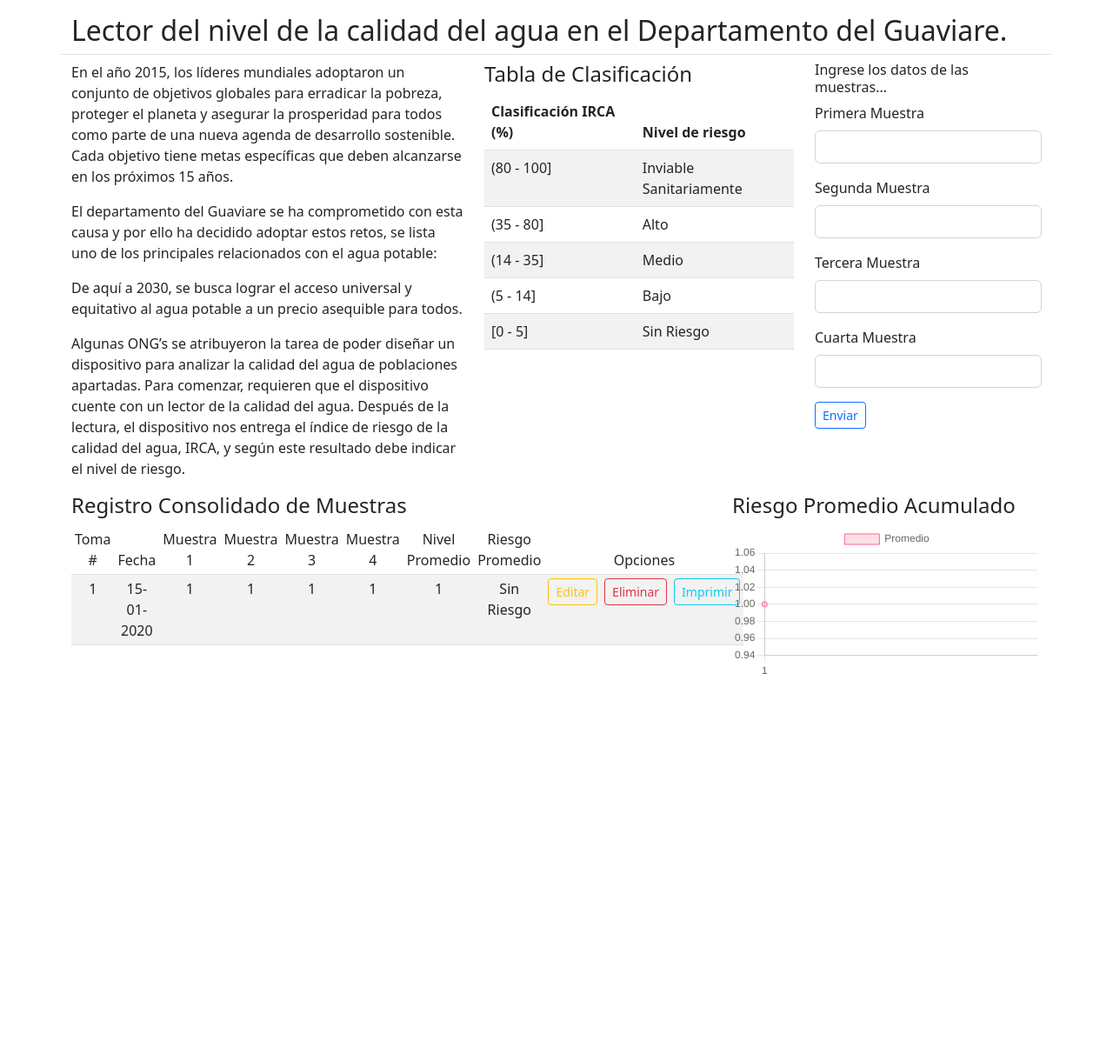
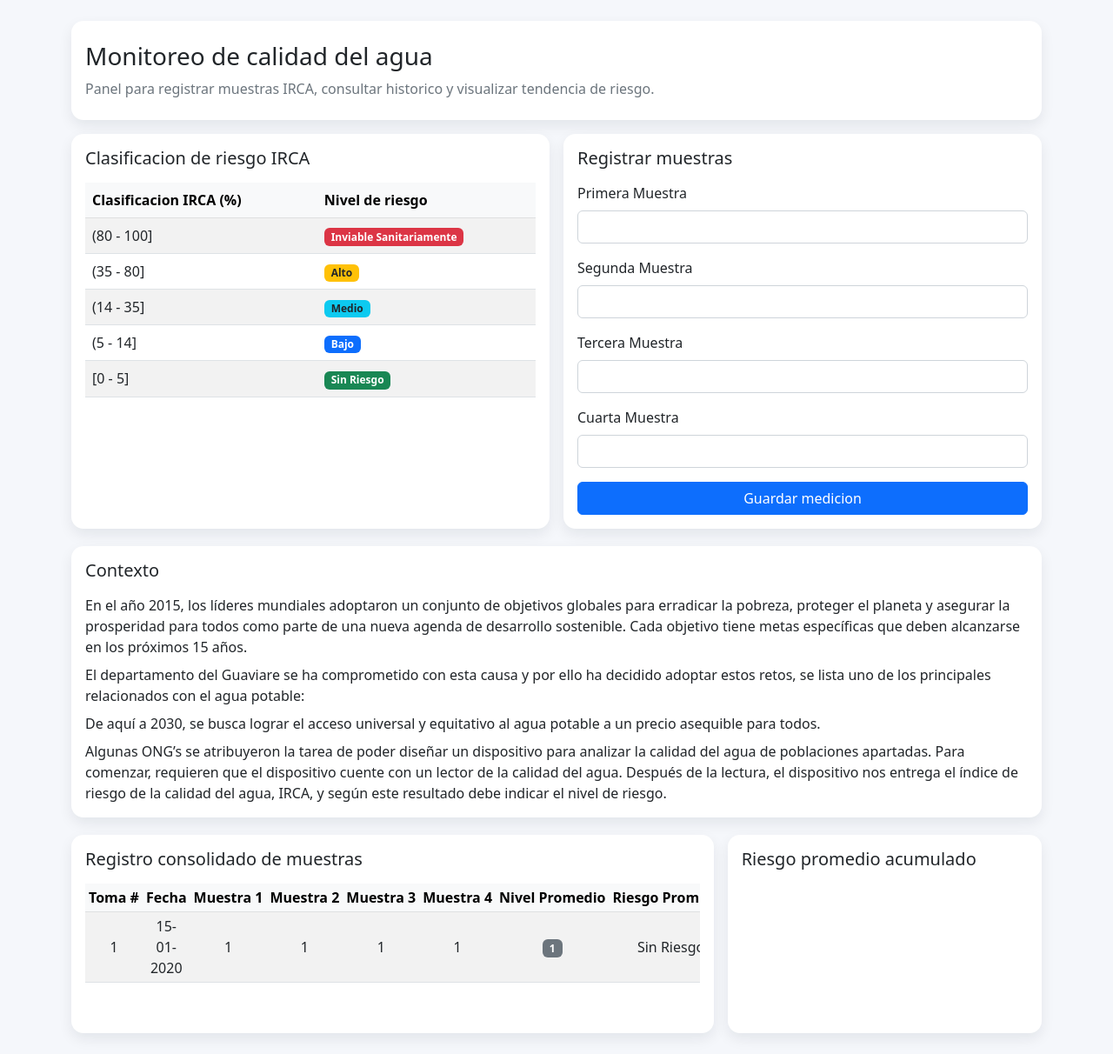
Before and after one commit to jhonhader2/calidad_agua, a PHP site: page / in a window 1280 px wide. Shown: the whole page at 87% size. Before the commit the page ends 775 px from the top, so only its background shows below. Run offline with PHP 8.4, Linux system fonts and the light colour scheme; tables that the repository leaves empty hold one stand-in row (values such as "Sample post"); a map, chart or similar area stays blank.

Commit message:
fix: mejora UX/UI, manejo de BD/timezone y ajustes de esquema SQL (PK unsigned)

```diff
--- a/conexion.php
+++ b/conexion.php
@@ -1,12 +1,22 @@
 <?php
+
+date_default_timezone_set("America/Bogota");
 
 $hostname   = "localhost";
 $user       = "root";
 $password   = null;
 $database   = "calidad_agua";
+$con        = null;
+$dbError    = null;
 
-try {
-    $con = mysqli_connect($hostname, $user, $password, $database);
-} catch (\Throwable $e) {
-    print $e->getMessage();
+mysqli_report(MYSQLI_REPORT_OFF);
+
+$con = mysqli_connect($hostname, $user, $password);
+
+if (!$con) {
+    $dbError = "No fue posible conectar con el servidor de base de datos.";
+} elseif (!mysqli_select_db($con, $database)) {
+    $dbError = "La base de datos configurada no existe o no esta disponible.";
+} elseif (!mysqli_query($con, "SET time_zone = '-05:00'")) {
+    $dbError = "No fue posible configurar la zona horaria de la base de datos.";
 }
--- a/dataChart.php
+++ b/dataChart.php
@@ -1,29 +1,28 @@
 <?php
 
-require_once("conexion.php");
-require_once("funciones.php");
+require_once "conexion.php";
+require_once "funciones.php";
 
-$query  = "SELECT * FROM datos";
-$result = mysqli_query($con, $query);
+$query     = "SELECT * FROM datos";
+$result    = mysqli_query($con, $query);
+$pos       = 0;
+$etiquetas = [];
+$datos     = [];
 
-if (mysqli_num_rows($result) > 0) {
-    $pos        = 0;
-    $etiquetas  = [];
-    $datos      = [];
-
+if ($result && mysqli_num_rows($result) > 0) {
     while ($data = mysqli_fetch_assoc($result)) {
         $muestras = [$data['muestra1'], $data['muestra2'], $data['muestra3'], $data['muestra4']];
         $promedio = promedio($muestras);
         $pos++;
-        array_push($etiquetas, $pos);
-        array_push($datos, $promedio);
-        $respuesta = [
-            'etiquetas' => $etiquetas,
-            'datos'     => $datos,
-        ];
 
-        $respuesta = json_encode($respuesta);
+        $etiquetas[] = $pos;
+        $datos[]     = $promedio;
     }
+}
 
-    echo $respuesta;
-}
+$respuesta = [
+    'etiquetas' => $etiquetas,
+    'datos'     => $datos,
+];
+
+echo json_encode($respuesta);
--- a/editar.php
+++ b/editar.php
@@ -1,6 +1,6 @@
 <?php
-    include_once('conexion.php');
-    $id = $_GET['id'];
+    include_once 'conexion.php';
+    $id = isset($_GET['id']) ? (int) $_GET['id'] : 0;
 
     $query  = "SELECT * FROM datos WHERE id = $id";
     $result = mysqli_query($con, $query) or die(mysqli_error($con));
--- a/eliminar.php
+++ b/eliminar.php
@@ -1,6 +1,6 @@
 <?php
 
-require_once("conexion.php");
+require_once "conexion.php";
 
 $id = $_GET['id'];
 
--- a/funciones.php
+++ b/funciones.php
@@ -7,24 +7,19 @@ function promedio($muestras)
 
 function evaluarRiesgo($riesgo)
 {
-    switch ($riesgo) {
-        case $riesgo > 0 && $riesgo <= 5:
-            return 'Sin Riesgo';
-            break;
-        case $riesgo > 5 && $riesgo <= 14:
-            return 'Bajo';
-            break;
-        case $riesgo > 14 && $riesgo <= 35:
-            return 'Medio';
-            break;
-        case $riesgo > 35 && $riesgo <= 80:
-            return 'Alto';
-            break;
-        case $riesgo > 80 && $riesgo <= 100:
-            return 'Inviable Sanitariamente';
-            break;
-        default:
-            return 'No ha ingresado valores';
-            break;
+    $resultado = 'No ha ingresado valores';
+
+    if ($riesgo > 0 && $riesgo <= 5) {
+        $resultado = 'Sin Riesgo';
+    } elseif ($riesgo > 5 && $riesgo <= 14) {
+        $resultado = 'Bajo';
+    } elseif ($riesgo > 14 && $riesgo <= 35) {
+        $resultado = 'Medio';
+    } elseif ($riesgo > 35 && $riesgo <= 80) {
+        $resultado = 'Alto';
+    } elseif ($riesgo > 80 && $riesgo <= 100) {
+        $resultado = 'Inviable Sanitariamente';
     }
+
+    return $resultado;
 }
--- a/index.php
+++ b/index.php
@@ -1,10 +1,17 @@
 <?php
 
-require_once("conexion.php");
-require_once("funciones.php");
+require_once "conexion.php";
+require_once "funciones.php";
 
 $query  = "SELECT * FROM datos";
-$result = mysqli_query($con, $query) or die(mysqli_error($con));
+$result = null;
+
+if ($con && $dbError === null) {
+    $result = mysqli_query($con, $query);
+    if (!$result) {
+        $dbError = "No fue posible consultar los datos de calidad de agua.";
+    }
+}
 
 ?>
 <!DOCTYPE html>
@@ -18,67 +25,93 @@ $result = mysqli_query($con, $query) or die(mysqli_error($con));
     <link href="https://cdn.jsdelivr.net/npm/bootstrap@5.2.2/dist/css/bootstrap.min.css" rel="stylesheet" integrity="sha384-Zenh87qX5JnK2Jl0vWa8Ck2rdkQ2Bzep5IDxbcnCeuOxjzrPF/et3URy9Bv1WTRi" crossorigin="anonymous">
     <script src="https://cdn.jsdelivr.net/npm/bootstrap@5.2.2/dist/js/bootstrap.bundle.min.js" integrity="sha384-OERcA2EqjJCMA+/3y+gxIOqMEjwtxJY7qPCqsdltbNJuaOe923+mo//f6V8Qbsw3" crossorigin="anonymous"></script>
     <script src="https://cdn.jsdelivr.net/npm/chart.js"></script>
+    <style>
+        body {
+            background-color: #f5f7fb;
+        }
+
+        .section-card {
+            border: 0;
+            border-radius: 14px;
+            box-shadow: 0 0.4rem 1rem rgba(17, 24, 39, 0.08);
+        }
+
+        .table thead th {
+            white-space: nowrap;
+        }
+
+        .risk-badge {
+            display: inline-block;
+            white-space: normal;
+            text-align: center;
+        }
+    </style>
 </head>
 
-<body class="mt-3">
+<body class="py-4">
     <div class="container">
-        <div class="row">
-            <h2 class="pb-2 border-bottom">Lector del nivel de la calidad del agua en el Departamento del Guaviare.</h2>
+        <?php if ($dbError !== null) { ?>
+            <div class="alert alert-warning shadow-sm" role="alert">
+                <h5 class="alert-heading mb-2">Base de datos no disponible</h5>
+                <p class="mb-2"><?php echo $dbError; ?></p>
+                <hr>
+                <p class="mb-0">Verifique que exista la base <strong>calidad_agua</strong> y que el esquema del proyecto este correctamente desplegado. La interfaz permanece operativa, pero las funciones de listado, grafica y persistencia quedan temporalmente limitadas.</p>
             </div>
-        <div class="row">
-            <div class="col-5">
-                <div class="row">
-                    <div class="col">
-                        <p class="">
-                            En el año 2015, los líderes mundiales adoptaron un conjunto de objetivos globales para erradicar la pobreza, proteger el planeta y asegurar la prosperidad para todos como parte de una nueva agenda de desarrollo sostenible. Cada objetivo tiene metas específicas que deben alcanzarse en los próximos 15 años.
-                        </p>
-                        <p>
-                            El departamento del Guaviare se ha comprometido con esta causa y por ello ha decidido adoptar estos retos, se lista uno de los principales relacionados con el agua potable:
-                        </p>
-                        <p>
-                            De aquí a 2030, se busca lograr el acceso universal y equitativo al agua potable a un precio asequible para todos.
-                        </p>
-                        <p>
-                            Algunas ONG’s se atribuyeron la tarea de poder diseñar un dispositivo para analizar la calidad del agua de poblaciones apartadas. Para comenzar, requieren que el dispositivo cuente con un lector de la calidad del agua. Después de la lectura, el dispositivo nos entrega el índice de riesgo de la calidad del agua, IRCA, y según este resultado debe indicar el nivel de riesgo.
-                        </p>
+        <?php } ?>
+        <div class="row mb-3">
+            <div class="col-12">
+                <div class="section-card card">
+                    <div class="card-body py-4">
+                        <h1 class="h3 mb-2">Monitoreo de calidad del agua</h1>
+                        <p class="text-muted mb-0">Panel para registrar muestras IRCA, consultar historico y visualizar tendencia de riesgo.</p>
                     </div>
                 </div>
             </div>
-            <div class="col-4">
-                <h4>Tabla de Clasificación</h4>
-                <table class="table table-striped">
-                    <thead>
+        </div>
+        <div class="row g-3 align-items-stretch">
+            <div class="col-lg-6">
+                <div class="section-card card h-100">
+                    <div class="card-body">
+                        <h2 class="h5 mb-3">Clasificacion de riesgo IRCA</h2>
+                        <div>
+                            <table class="table table-striped align-middle mb-0">
+                                <thead class="table-light">
                                     <tr>
-                            <th>Clasificación IRCA (%)</th>
+                                        <th>Clasificacion IRCA (%)</th>
                                         <th>Nivel de riesgo</th>
                                     </tr>
                                 </thead>
                                 <tbody>
                                     <tr>
                                         <td>(80 - 100]</td>
-                            <td>Inviable Sanitariamente</td>
+                                        <td><span class="badge bg-danger risk-badge">Inviable Sanitariamente</span></td>
                                     </tr>
                                     <tr>
                                         <td>(35 - 80]</td>
-                            <td>Alto</td>
+                                        <td><span class="badge bg-warning text-dark risk-badge">Alto</span></td>
                                     </tr>
                                     <tr>
                                         <td>(14 - 35]</td>
-                            <td>Medio</td>
+                                        <td><span class="badge bg-info text-dark risk-badge">Medio</span></td>
                                     </tr>
                                     <tr>
                                         <td>(5 - 14]</td>
-                            <td>Bajo</td>
+                                        <td><span class="badge bg-primary risk-badge">Bajo</span></td>
                                     </tr>
                                     <tr>
                                         <td>[0 - 5]</td>
-                            <td>Sin Riesgo</td>
+                                        <td><span class="badge bg-success risk-badge">Sin Riesgo</span></td>
                                     </tr>
                                 </tbody>
                             </table>
                         </div>
-            <div class="col-3">
-                <h6>Ingrese los datos de las muestras...</h6>
+                    </div>
+                </div>
+            </div>
+            <div class="col-lg-6">
+                <div class="section-card card h-100">
+                    <div class="card-body">
+                        <h2 class="h5 mb-3">Registrar muestras</h2>
                         <form action="guardar.php" method="POST" autocomplete="off">
                             <div class="mb-3">
                                 <label for="muestra1" class="form-label">Primera Muestra</label>
@@ -96,40 +129,61 @@ $result = mysqli_query($con, $query) or die(mysqli_error($con));
                                 <label for="muestra4" class="form-label">Cuarta Muestra</label>
                                 <input type="number" class="form-control" name="muestra4" id="muestra4" min="1" max="100" required>
                             </div>
-                    <div class="col-12 mb-3">
-                        <button type="submit" class="btn btn-sm btn-outline-primary">Enviar</button>
+                            <div class="d-grid">
+                                <button type="submit" class="btn btn-primary" <?php echo $dbError !== null ? 'disabled' : ''; ?>>Guardar medicion</button>
                             </div>
                         </form>
                     </div>
                 </div>
-        <div class="row">
-            <!-- Tabla -->
-            <div class="col-8">
-                <h4>Registro Consolidado de Muestras</h4>
-                <table class="table table-striped table-sm">
-                    <thead>
+            </div>
+        </div>
+        <div class="row g-3 mt-1">
+            <div class="col-12">
+                <div class="section-card card">
+                    <div class="card-body">
+                        <h2 class="h5 mb-3">Contexto</h2>
+                        <p class="mb-2">
+                            En el año 2015, los líderes mundiales adoptaron un conjunto de objetivos globales para erradicar la pobreza, proteger el planeta y asegurar la prosperidad para todos como parte de una nueva agenda de desarrollo sostenible. Cada objetivo tiene metas específicas que deben alcanzarse en los próximos 15 años.
+                        </p>
+                        <p class="mb-2">
+                            El departamento del Guaviare se ha comprometido con esta causa y por ello ha decidido adoptar estos retos, se lista uno de los principales relacionados con el agua potable:
+                        </p>
+                        <p class="mb-2">
+                            De aquí a 2030, se busca lograr el acceso universal y equitativo al agua potable a un precio asequible para todos.
+                        </p>
+                        <p class="mb-0">
+                            Algunas ONG’s se atribuyeron la tarea de poder diseñar un dispositivo para analizar la calidad del agua de poblaciones apartadas. Para comenzar, requieren que el dispositivo cuente con un lector de la calidad del agua. Después de la lectura, el dispositivo nos entrega el índice de riesgo de la calidad del agua, IRCA, y según este resultado debe indicar el nivel de riesgo.
+                        </p>
+                    </div>
+                </div>
+            </div>
+        </div>
+        <div class="row g-3 mt-1">
+            <div class="col-lg-8">
+                <div class="section-card card h-100">
+                    <div class="card-body">
+                        <h2 class="h5 mb-3">Registro consolidado de muestras</h2>
+                        <div class="table-responsive">
+                            <table class="table table-striped table-sm align-middle mb-0">
+                                <thead class="table-light">
                                     <tr class="text-center">
-                            <td>Toma #</td>
-                            <td>Fecha</td>
-                            <td>Muestra 1</td>
-                            <td>Muestra 2</td>
-                            <td>Muestra 3</td>
-                            <td>Muestra 4</td>
-                            <td>Nivel Promedio</td>
-                            <td>Riesgo Promedio</td>
-                            <td colspan="3">Opciones</td>
+                                        <th>Toma #</th>
+                                        <th>Fecha</th>
+                                        <th>Muestra 1</th>
+                                        <th>Muestra 2</th>
+                                        <th>Muestra 3</th>
+                                        <th>Muestra 4</th>
+                                        <th>Nivel Promedio</th>
+                                        <th>Riesgo Promedio</th>
+                                        <th colspan="3">Opciones</th>
                                     </tr>
                                 </thead>
                                 <tbody class="text-center">
                                     <?php
-                        if (mysqli_num_rows($result) > 0) {
+                                    if ($result && mysqli_num_rows($result) > 0) {
                                         $pos        = 1;
                                         $promedio   = 0;
-                            $etiquetas  = [];
-                            $datos      = [];
-
                                         while ($data = mysqli_fetch_assoc($result)) {
-
                                             $muestras = [$data['muestra1'], $data['muestra2'], $data['muestra3'], $data['muestra4']];
                                             $promedio = promedio($muestras);
                                             $riesgo   = evaluarRiesgo($promedio);
@@ -142,31 +196,43 @@ $result = mysqli_query($con, $query) or die(mysqli_error($con));
                                                 <td><?php echo $data['muestra2']; ?></td>
                                                 <td><?php echo $data['muestra3']; ?></td>
                                                 <td><?php echo $data['muestra4']; ?></td>
-                                    <td><?php echo $promedio; ?></td>
+                                                <td><span class="badge bg-secondary"><?php echo $promedio; ?></span></td>
                                                 <td><?php echo $riesgo; ?></td>
-
                                                 <td><a href="editar.php?id=<?php echo $data['id']; ?>" class="btn btn-sm btn-outline-warning">Editar</a></td>
-                                    <td><a href="eliminar.php?id=<?php echo $data['id']; ?>" class="btn btn-sm btn-outline-danger" value="">Eliminar</a></td>
-                                    <td><a href="imprimirReporte.php?id=<?php echo $data['id']; ?>" class="btn btn-sm btn-outline-info" value="">Imprimir</a></td>
+                                                <td><a href="eliminar.php?id=<?php echo $data['id']; ?>" class="btn btn-sm btn-outline-danger">Eliminar</a></td>
+                                                <td><a href="imprimirReporte.php?id=<?php echo $data['id']; ?>" class="btn btn-sm btn-outline-info">Imprimir</a></td>
                                             </tr>
-                            <?php $pos++;
+                                        <?php
+                                            $pos++;
                                         }
-                        } else { ?>
+                                    } elseif ($dbError !== null) { ?>
                                         <tr>
-                                <td colspan="10">No hay datos</td>
+                                            <td colspan="11">Sin conexion de base de datos</td>
+                                        </tr>
+                                    <?php } else { ?>
+                                        <tr>
+                                            <td colspan="11">No hay datos registrados aun</td>
                                         </tr>
                                     <?php } ?>
                                 </tbody>
                             </table>
                         </div>
-            <!-- Gráfico -->
-            <div class="col">
-                <h4>Riesgo Promedio Acumulado</h4>
-                <canvas id="grafica" class="float"></canvas>
-                <script type="text/javascript" src="./js/script.js"></script>
                     </div>
                 </div>
             </div>
+            <div class="col-lg-4">
+                <div class="section-card card h-100">
+                    <div class="card-body">
+                        <h2 class="h5 mb-3">Riesgo promedio acumulado</h2>
+                        <canvas id="grafica"></canvas>
+                    </div>
+                </div>
+            </div>
+        </div>
+    </div>
+    <?php if ($dbError === null) { ?>
+        <script type="text/javascript" src="./js/script.js"></script>
+    <?php } ?>
 </body>
 
 </html>
```
Also changed, not shown: guardar.php (+10 -9 lines), imprimirReporte.php (+5 -6 lines), js/script.js (+14 -22 lines), mysql_table.php (+152 -91 lines), sql/calidad_agua.sql (+8 -3 lines), README.md (added). Lines whose indentation alone changed are shown as unchanged.
